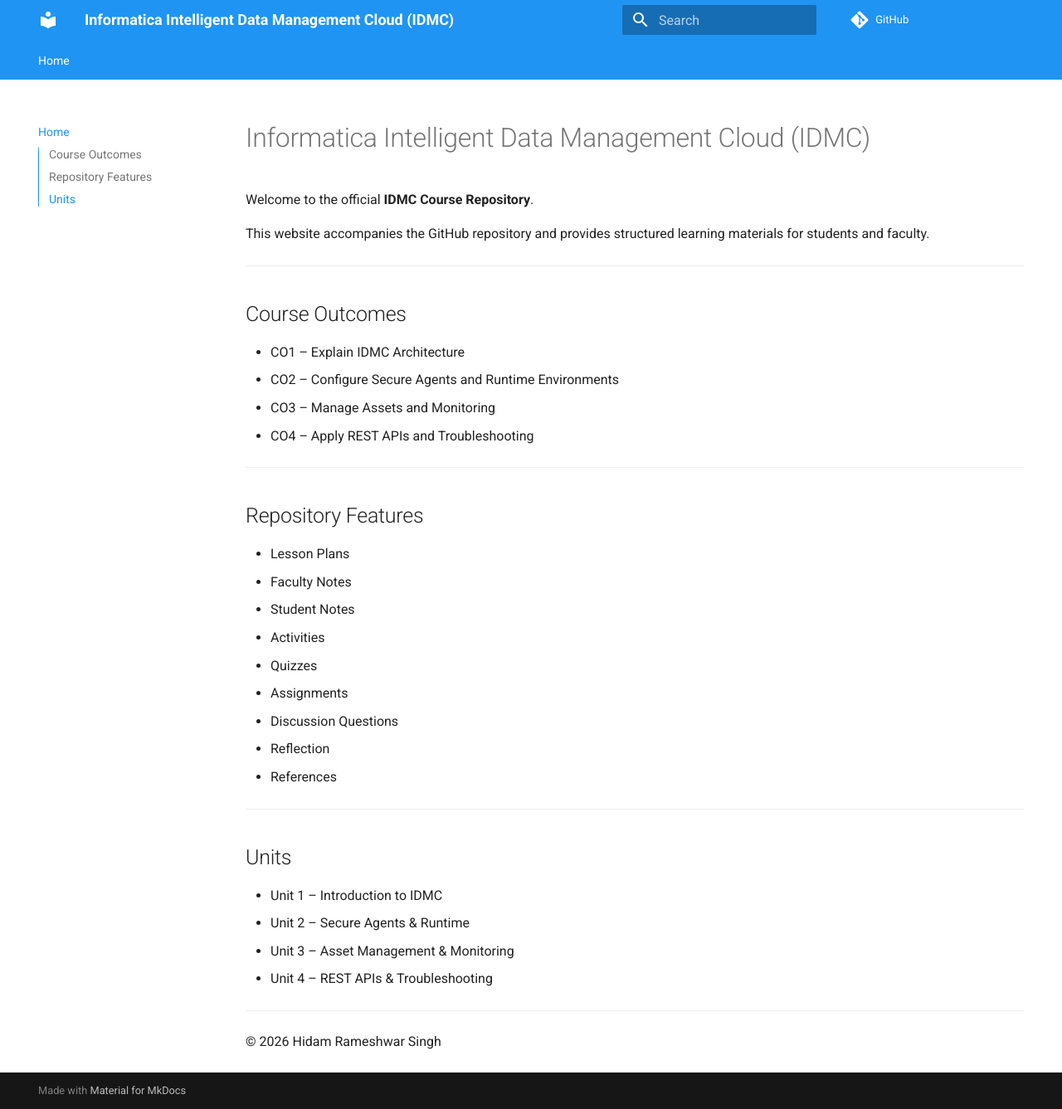
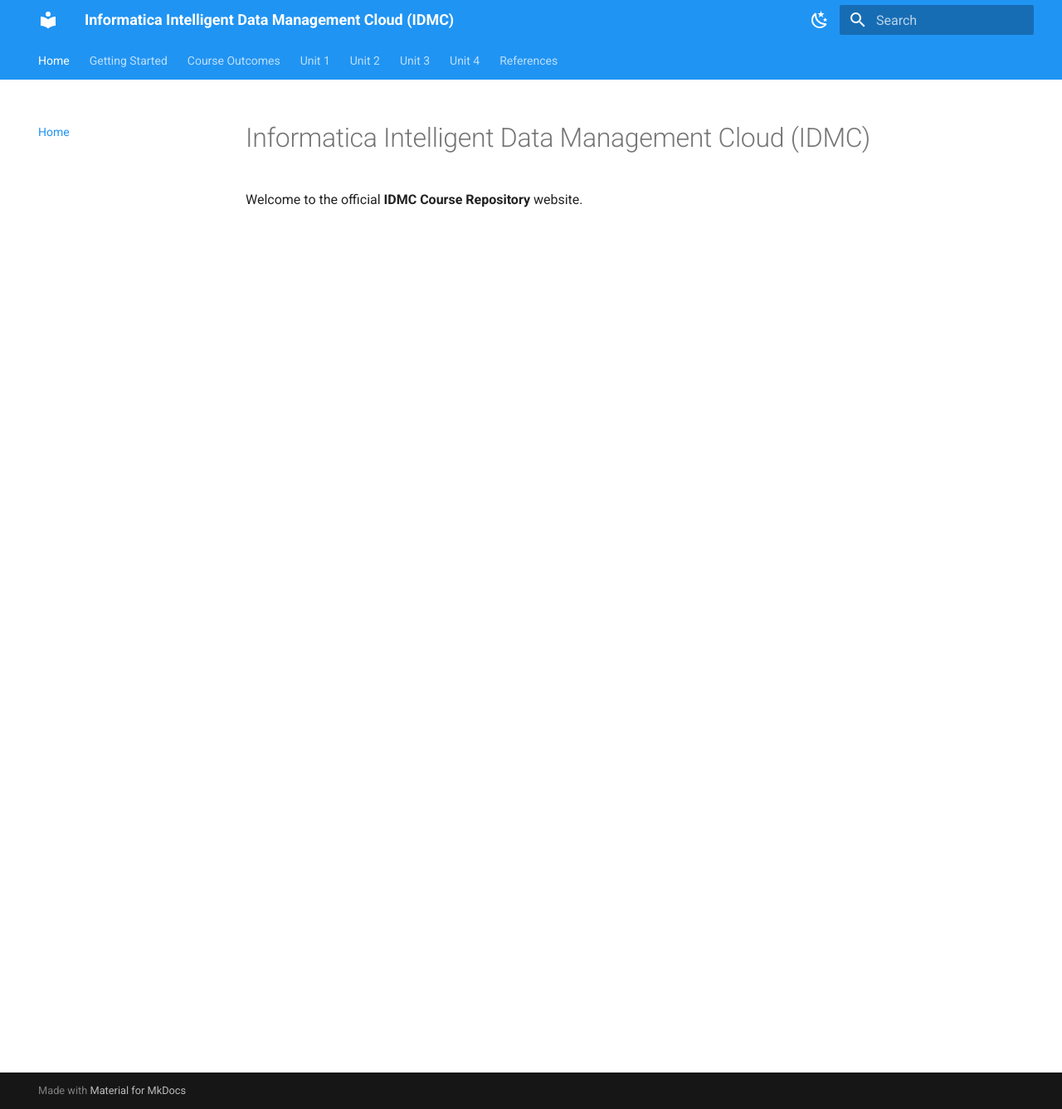
Before and after one commit to hidam89/IDMC-Course-Design, an MkDocs documentation site: the page built from docs/index.md, in a window 1280 px wide and 1337 px high. Shown: the whole window at 83% size. Built offline with MkDocs 1.6.1 and Material for MkDocs 9.7.7, drawn with Linux system fonts in a browser that asks for light colours; comment, search, counter and statistics services are not loaded.

Commit message:
Initial MkDocs website setup

```diff
--- a/docs/index.md
+++ b/docs/index.md
@@ -1,41 +1,3 @@
 # Informatica Intelligent Data Management Cloud (IDMC)
 
-Welcome to the official **IDMC Course Repository**.
-
-This website accompanies the GitHub repository and provides structured learning materials for students and faculty.
-
----
-
-## Course Outcomes
-
-- CO1 – Explain IDMC Architecture
-- CO2 – Configure Secure Agents and Runtime Environments
-- CO3 – Manage Assets and Monitoring
-- CO4 – Apply REST APIs and Troubleshooting
-
----
-
-## Repository Features
-
-- Lesson Plans
-- Faculty Notes
-- Student Notes
-- Activities
-- Quizzes
-- Assignments
-- Discussion Questions
-- Reflection
-- References
-
----
-
-## Units
-
-- Unit 1 – Introduction to IDMC
-- Unit 2 – Secure Agents & Runtime
-- Unit 3 – Asset Management & Monitoring
-- Unit 4 – REST APIs & Troubleshooting
-
----
-
-© 2026 Hidam Rameshwar Singh
+Welcome to the official **IDMC Course Repository** website.
--- a/mkdocs.yml
+++ b/mkdocs.yml
@@ -1,31 +1,37 @@
 site_name: Informatica Intelligent Data Management Cloud (IDMC)
-
 site_description: Complete Open Source IDMC Course Repository
-
 site_author: Hidam Rameshwar Singh
-
-repo_url: https://github.com/<your-github-username>/IDMC-Course-Design
 
 theme:
   name: material
+  language: en
 
   palette:
     - scheme: default
       primary: blue
-      accent: blue
+      accent: light blue
+      toggle:
+        icon: material/weather-night
+        name: Switch to dark mode
 
     - scheme: slate
       primary: blue
-      accent: blue
+      accent: light blue
+      toggle:
+        icon: material/weather-sunny
+        name: Switch to light mode
 
   features:
     - navigation.tabs
     - navigation.sections
     - navigation.top
+    - navigation.instant
+    - navigation.expand
+    - toc.integrate
     - search.highlight
     - search.share
     - content.code.copy
-    - toc.integrate
+    - content.tabs.link
 
 plugins:
   - search
@@ -38,3 +44,19 @@ markdown_extensions:
 
 nav:
   - Home: index.md
+  - Getting Started: getting-started.md
+  - Course Outcomes: course-outcomes.md
+
+  - Unit 1:
+      - Overview: unit1.md
+
+  - Unit 2:
+      - Overview: unit2.md
+
+  - Unit 3:
+      - Overview: unit3.md
+
+  - Unit 4:
+      - Overview: unit4.md
+
+  - References: references.md
```
Also changed, not shown: docs/course-outcomes.md (added, +6 -0 lines), docs/getting-started.md (added, +3 -0 lines), docs/references.md (added, +1 -0 lines), docs/unit1.md (added, +3 -0 lines), docs/unit2.md (added, +3 -0 lines), docs/unit3.md (added, +3 -0 lines), docs/unit4.md (added, +3 -0 lines).
